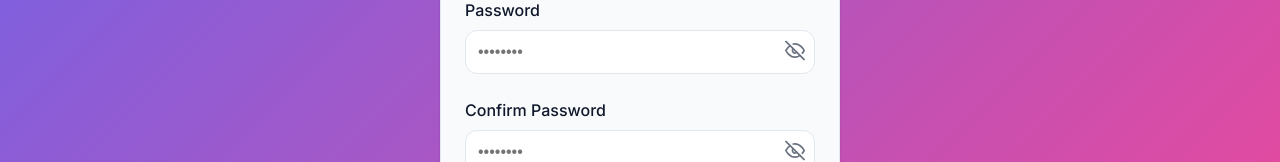
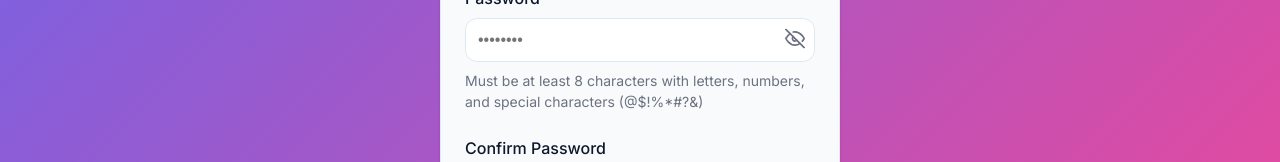
Before and after one commit to KusuConsult-NG/Crowdfunding, a Next.js app: page /signup/admin in a window 1280 px wide. Shown: the part 526-688 px from the top of the page. Built offline with nearby package versions, Linux system fonts and the light colour scheme; no server answers.

Commit message:
feat: add password requirement hints to signup pages
- Display password requirements below password field
- Helps users understand requirements before submission
- Added to both admin and donor signup pages

```diff
--- a/src/app/signup/admin/page.tsx
+++ b/src/app/signup/admin/page.tsx
@@ -172,6 +172,9 @@ export default function AdminSignupPage() {
                                     )}
                                 </button>
                             </div>
+                            <p style={{ fontSize: '0.875rem', color: '#6b7280', marginTop: '0.5rem' }}>
+                                Must be at least 8 characters with letters, numbers, and special characters (@$!%*#?&)
+                            </p>
                         </div>
 
                         <div className={styles.formGroup}>
--- a/src/app/signup/donor/page.tsx
+++ b/src/app/signup/donor/page.tsx
@@ -142,6 +142,9 @@ export default function DonorSignupPage() {
                                     )}
                                 </button>
                             </div>
+                            <p style={{ fontSize: '0.875rem', color: '#6b7280', marginTop: '0.5rem' }}>
+                                Must be at least 8 characters with letters, numbers, and special characters (@$!%*#?&)
+                            </p>
                         </div>
 
                         <div className={styles.formGroup}>
```
